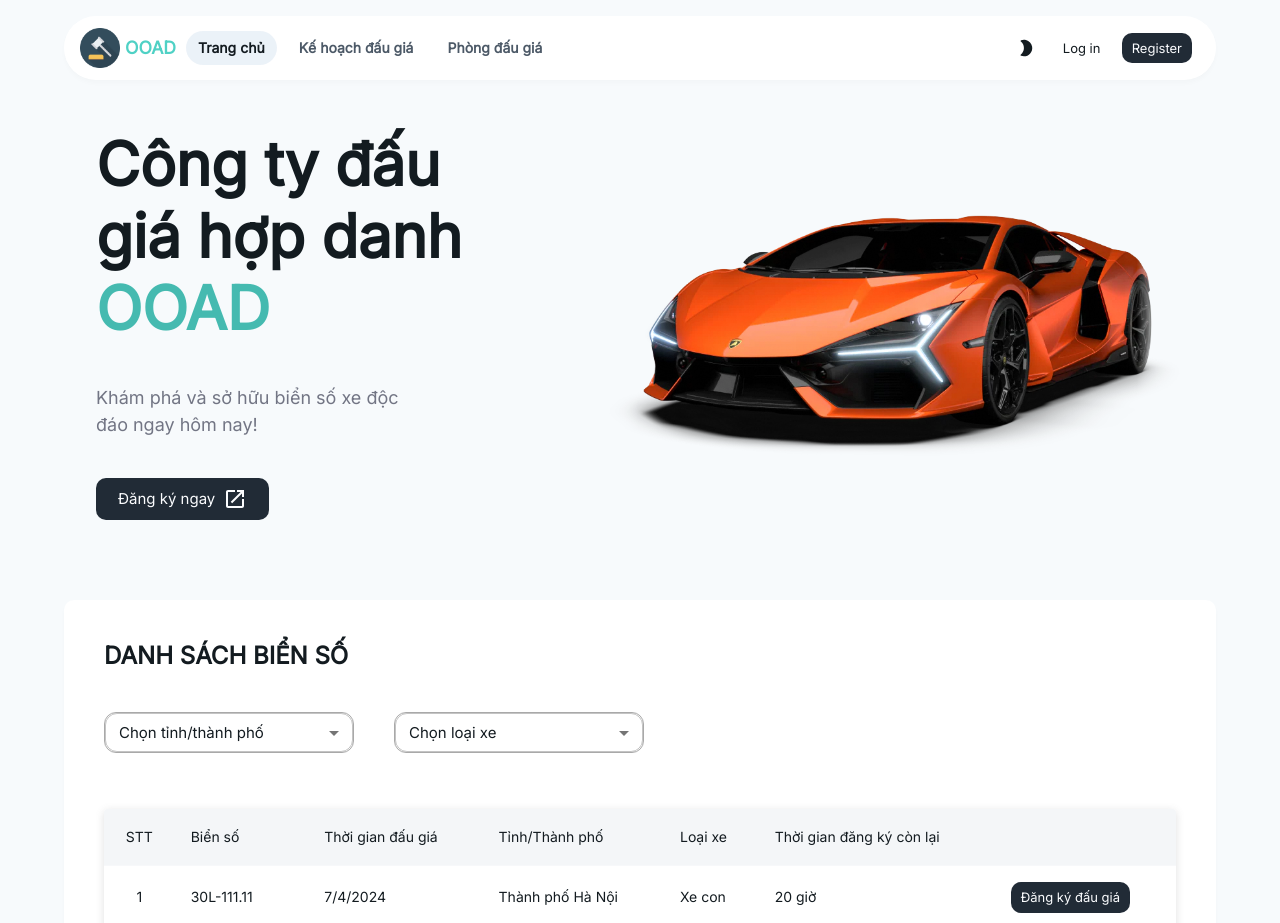
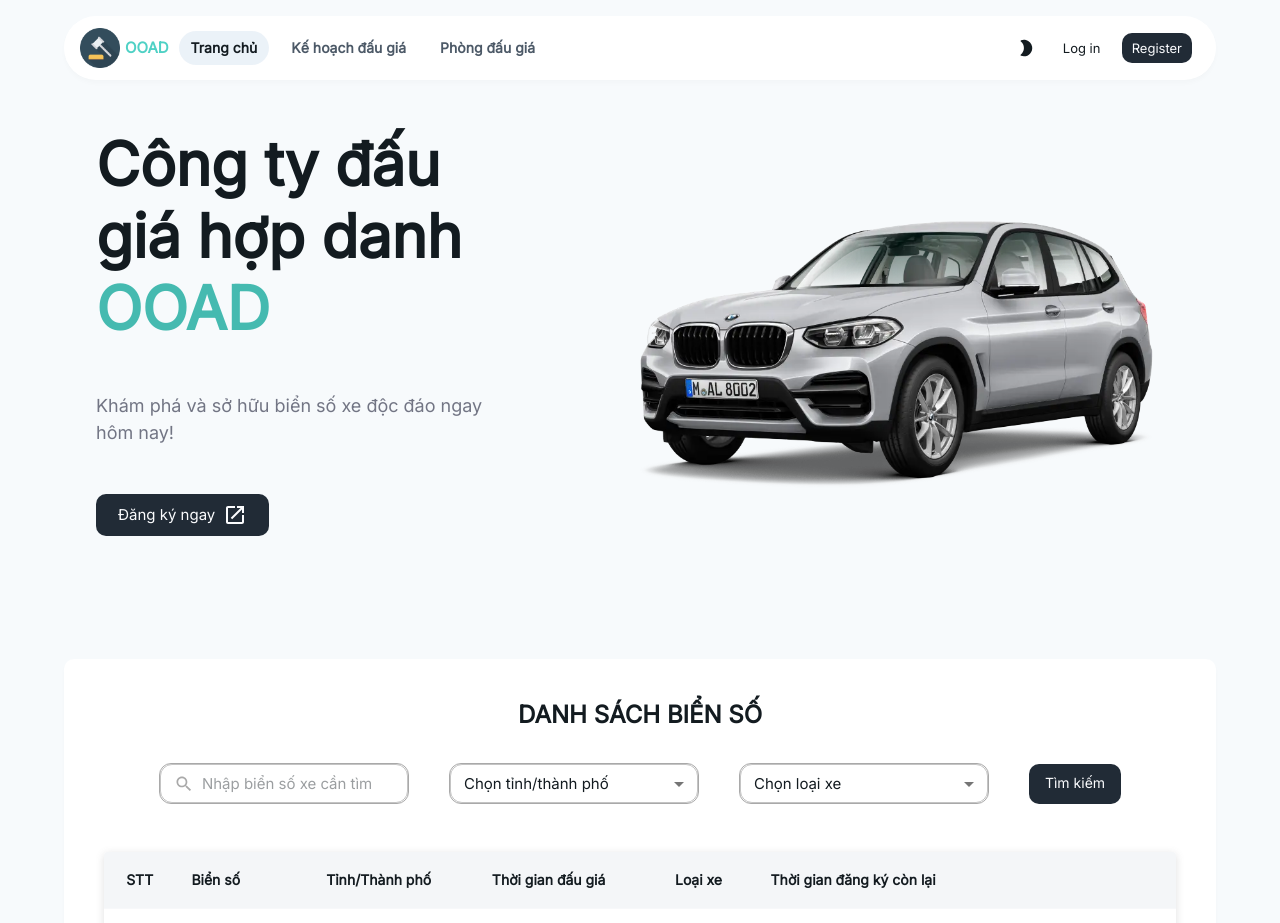
Before and after one commit to Haha6400/online-auction, a React (Create React App) app in the folder web/: page / in a window 1280 px wide. Shown: the top 923 px of the page. Built offline with nearby package versions, Linux system fonts and the light colour scheme.

Commit message:
Continue editing home page

```diff
--- a/web/src/components/base/AppAppBar.jsx
+++ b/web/src/components/base/AppAppBar.jsx
@@ -1,6 +1,5 @@
 import * as React from "react";
 import { Link } from "react-router-dom";
-import { useNavigate } from "react-router-dom";
 
 import Box from "@mui/material/Box";
 import AppBar from "@mui/material/AppBar";
@@ -14,10 +13,6 @@ import Drawer from "@mui/material/Drawer";
 import MenuIcon from "@mui/icons-material/Menu";
 import ToggleColorMode from "./ToggleColorMode";
 import Dialog from "@mui/material/Dialog";
-import Avatar from "@mui/material/Avatar";
-import Tooltip from "@mui/material/Tooltip";
-import IconButton from "@mui/material/IconButton";
-import Menu from "@mui/material/Menu";
 
 import { useThemeProvider } from "../../utils/ThemeContext";
 
@@ -26,7 +21,6 @@ import Register from "../common/Register";
 import AccountMenu from "../base/AccountMenu";
 
 import logo from "../../assets/logo.png";
-const settings = ["Profile", "Account", "Dashboard", "Logout"];
 
 const logoStyle = {
   width: "40px",
@@ -122,21 +116,20 @@ export default function AppAppBar(props) {
             >
               <Link to="/">
                 <Box sx={{ display: "flex", alignItems: "center" }}>
-                  <img
-                    src={logo}
-                    style={logoStyle}
-                    alt="logo of onlineauction"
-                  />
-                  <h3
-                    style={{
-                      color: "#4FD1C5",
+                  <img src={logo} style={logoStyle} alt="logo" />
+                  <Typography
+                    sx={(theme) => ({
+                      color:
+                        theme.palette.mode === "light"
+                          ? "#4FD1C5"
+                          : "primary.light",
                       fontWeight: "900",
                       display: "inline-block",
                       verticalAlign: "middle",
-                    }}
+                    })}
                   >
                     OOAD
-                  </h3>
+                  </Typography>
                 </Box>
               </Link>
               <Box sx={{ display: { xs: "none", md: "flex" } }}>
--- a/web/src/views/Home.jsx
+++ b/web/src/views/Home.jsx
@@ -1,7 +1,7 @@
 import * as React from "react";
 import Box from "@mui/material/Box";
 
-import { Toolbar, alpha } from "@mui/material";
+import { OutlinedInput, alpha } from "@mui/material";
 import Button from "@mui/material/Button";
 import Container from "@mui/material/Container";
 import Stack from "@mui/material/Stack";
@@ -18,10 +18,13 @@ import TableRow from "@mui/material/TableRow";
 import Paper from "@mui/material/Paper";
 
 import Launch from "@mui/icons-material/Launch";
+import Search from "@mui/icons-material/Search";
 
-import carImage from "../assets/car.png";
+import carImage from "../assets/car3.png";
 
-import { FormControl, InputLabel, Select, MenuItem } from "@mui/material";
+import { FormControl, Select, MenuItem, Dialog } from "@mui/material";
+
+import Register from "../components/common/Register";
 
 const rows = [
   {
@@ -29,84 +32,84 @@ const rows = [
     time: "7/4/2024",
     province: "Thành phố Hà Nội",
     carType: "Xe con",
-    remainingTime: "20 giờ",
+    remainingTime: "20 giờ 24 phút",
   },
   {
     licensePlate: "30L-222.22",
     time: "7/4/2024",
     province: "Thành phố Hà Nội",
     carType: "Xe con",
-    remainingTime: "20 giờ",
+    remainingTime: "20 giờ 24 phút",
   },
   {
     licensePlate: "30L-333.33",
     time: "7/4/2024",
     province: "Thành phố Hà Nội",
     carType: "Xe con",
-    remainingTime: "20 giờ",
+    remainingTime: "20 giờ 24 phút",
   },
   {
     licensePlate: "30L-444.44",
     time: "7/4/2024",
     province: "Thành phố Hà Nội",
     carType: "Xe con",
-    remainingTime: "20 giờ",
+    remainingTime: "20 giờ 24 phút",
   },
   {
     licensePlate: "30L-111.11",
     time: "7/4/2024",
     province: "Thành phố Hà Nội",
     carType: "Xe con",
-    remainingTime: "20 giờ",
+    remainingTime: "20 giờ 24 phút",
   },
   {
     licensePlate: "30L-222.22",
     time: "7/4/2024",
     province: "Thành phố Hà Nội",
     carType: "Xe con",
-    remainingTime: "20 giờ",
+    remainingTime: "20 giờ 24 phút",
   },
   {
     licensePlate: "30L-333.33",
     time: "7/4/2024",
     province: "Thành phố Hà Nội",
     carType: "Xe con",
-    remainingTime: "20 giờ",
+    remainingTime: "20 giờ 24 phút",
   },
   {
     licensePlate: "30L-444.44",
     time: "7/4/2024",
     province: "Thành phố Hà Nội",
     carType: "Xe con",
-    remainingTime: "20 giờ",
+    remainingTime: "20 giờ 24 phút",
   },
   {
     licensePlate: "30L-111.11",
     time: "7/4/2024",
     province: "Thành phố Hà Nội",
     carType: "Xe con",
-    remainingTime: "20 giờ",
+    remainingTime: "20 giờ 24 phút",
   },
   {
     licensePlate: "30L-222.22",
     time: "7/4/2024",
     province: "Thành phố Hà Nội",
     carType: "Xe con",
-    remainingTime: "20 giờ",
+    remainingTime: "20 giờ 24 phút",
   },
   {
     licensePlate: "30L-333.33",
     time: "7/4/2024",
     province: "Thành phố Hà Nội",
     carType: "Xe con",
-    remainingTime: "20 giờ",
+    remainingTime: "20 giờ 24 phút",
   },
   {
     licensePlate: "30L-444.44",
     time: "7/4/2024",
     province: "Thành phố Hà Nội",
     carType: "Xe con",
-    remainingTime: "20 giờ",
+    remainingTime: "20 giờ 24 phút",
   },
 ];
 
@@ -115,8 +118,31 @@ function CustomizedTables() {
   const [carType, setCarType] = React.useState("");
   return (
     <>
-      <Box sx={{ py: 5 }}>
-        <FormControl sx={{ minWidth: 250 }} size="small">
+      <Box
+        sx={{
+          py: 2,
+          display: "flex",
+          alignItems: "center",
+          justifyContent: "center",
+          flexWrap: "wrap",
+          gap: 5,
+        }}
+      >
+        <OutlinedInput
+          type="search"
+          placeholder="Nhập biển số xe cần tìm"
+          size="small"
+          sx={{
+            width: 250,
+            marginY: 2,
+            border: "1px solid darkgrey",
+            borderRadius: 3,
+          }}
+          startAdornment={
+            <Search sx={{ width: 20, color: "darkgrey", mr: 1 }} />
+          }
+        />
+        <FormControl sx={{ minWidth: 250, marginY: 2 }} size="small">
           <Select
             autoWidth
             displayEmpty
@@ -126,7 +152,6 @@ function CustomizedTables() {
             }}
             sx={{
               width: 250,
-              marginRight: 5,
               border: "1px solid darkgrey",
               borderRadius: 3,
             }}
@@ -142,7 +167,7 @@ function CustomizedTables() {
             </MenuItem>
           </Select>
         </FormControl>
-        <FormControl sx={{ minWidth: 250 }} size="small">
+        <FormControl sx={{ minWidth: 250, marginY: 2 }} size="small">
           <Select
             autoWidth
             displayEmpty
@@ -167,23 +192,34 @@ function CustomizedTables() {
             </MenuItem>
           </Select>
         </FormControl>
+        <Button
+          variant="contained"
+          color="primary"
+          sx={{ whiteSpace: "nowrap", marginY: 2 }}
+        >
+          Tìm kiếm
+        </Button>
       </Box>
       <TableContainer component={Paper} sx={{ mt: 2 }}>
         <Table sx={{ minWidth: 700 }} aria-label="customized table">
           <TableHead
             sx={(theme) => ({
               backgroundColor:
-                theme.palette.mode === "light" ? "#F4F6F8" : "transparent",
+                theme.palette.mode === "light" ? "#F4F6F8" : "#37404E",
             })}
           >
             <TableRow>
-              <TableCell align="center">STT</TableCell>
-              <TableCell>Biển số</TableCell>
-              <TableCell>Thời gian đấu giá</TableCell>
-              <TableCell>Tỉnh/Thành phố</TableCell>
-              <TableCell>Loại xe</TableCell>
-              <TableCell>Thời gian đăng ký còn lại</TableCell>
-              <TableCell></TableCell>
+              <TableCell sx={{ fontWeight: 600 }} align="center">
+                STT
+              </TableCell>
+              <TableCell sx={{ fontWeight: 600 }}>Biển số</TableCell>
+              <TableCell sx={{ fontWeight: 600 }}>Tỉnh/Thành phố</TableCell>
+              <TableCell sx={{ fontWeight: 600 }}>Thời gian đấu giá</TableCell>
+              <TableCell sx={{ fontWeight: 600 }}>Loại xe</TableCell>
+              <TableCell sx={{ fontWeight: 600 }}>
+                Thời gian đăng ký còn lại
+              </TableCell>
+              <TableCell sx={{ fontWeight: 600 }}></TableCell>
             </TableRow>
           </TableHead>
           <TableBody>
@@ -215,6 +251,12 @@ function CustomizedTables() {
 }
 
 export default function Home() {
+  const [openRegisterDialog, setOpenRegisterDialog] = React.useState(false);
+
+  const toggleRegisterDialog = () => {
+    setOpenRegisterDialog(!openRegisterDialog);
+  };
+
   return (
     <>
       <AppAppBar loginCheck="false" currentPage="home" />
@@ -239,25 +281,41 @@ export default function Home() {
             pb: { xs: 8, sm: 12 },
           }}
         >
-          <Box sx={{ display: "flex", justifyContent: "space-between", pl: 4 }}>
-            <Box sx={{ width: { xs: "100%", sm: "40%" } }}>
+          {/* Hero section */}
+          <Box
+            sx={{
+              display: "flex",
+              flexDirection: { lg: "row", xs: "column" },
+              justifyContent: "space-between",
+              pl: 4,
+            }}
+          >
+            <Box
+              sx={{
+                width: { xs: "100%", lg: "40%" },
+                textAlign: { xs: "center", lg: "left" },
+                display: "flex",
+                justifyContent: "center",
+              }}
+            >
+              <Stack
+                spacing={1}
+                useFlexGap
+                sx={{ width: { lg: "100%", md: "60%", xs: "80%" } }}
+              >
                 <Typography
                   variant="h1"
                   sx={{
                     lineHeight: 1.2,
-                  display: "flex",
-                  flexDirection: { xs: "column", md: "row" },
-                  alignSelf: "center",
-                  textAlign: "left",
                     fontSize: "60px",
                     fontWeight: "700",
                   }}
                 >
                   Công ty đấu giá hợp danh&nbsp;
-              </Typography>
                   <Typography
-                variant="h1"
+                    component={"span"}
                     sx={{
+                      display: { lg: "block" },
                       fontWeight: "800",
                       lineHeight: 1.2,
                       fontSize: "60px",
@@ -269,48 +327,65 @@ export default function Home() {
                   >
                     OOAD
                   </Typography>
+                </Typography>
+
                 <Typography
-                textAlign="left"
                   color="#727584"
                   sx={{
                     marginTop: 5,
-                  alignSelf: "center",
-                  width: { sm: "100%", md: "80%" },
                     fontSize: "18px",
                   }}
                 >
                   Khám phá và sở hữu biển số xe độc đáo ngay hôm nay!
                 </Typography>
-              <Stack
-                direction={{ xs: "column", sm: "row" }}
-                alignSelf="center"
-                spacing={1}
-                useFlexGap
-                sx={{ pt: 5, width: { xs: "100%", sm: "auto" } }}
-              >
+
+                <Box>
                   <Button
                     variant="contained"
                     color="primary"
                     size="large"
                     sx={{
+                      mt: 5,
                       display: "flex",
                       alignItems: "center",
                       gap: 1,
+                      width: { xs: "100%", lg: "auto" },
                     }}
+                    onClick={toggleRegisterDialog}
                   >
                     Đăng ký ngay
                     <Launch />
                   </Button>
+                  <Dialog
+                    open={openRegisterDialog}
+                    onClose={toggleRegisterDialog}
+                    aria-labelledby="scroll-dialog-title"
+                    aria-describedby="scroll-dialog-description"
+                  >
+                    <Register />
+                  </Dialog>
+                </Box>
               </Stack>
             </Box>
-            <Box sx={{ width: "65%", display: "flex", alignItems: "center" }}>
+            <Box
+              sx={{
+                width: { lg: "65%", xs: "100%" },
+                display: { xs: "none", sm: "flex" },
+                justifyContent: "center",
+                alignItems: "center",
+              }}
+            >
+              <Box sx={{ width: { lg: "100%", xs: "80%" } }}>
                 <img
                   src={carImage}
-                style={{ width: 700 }}
-                alt="logo of onlineauction"
+                  style={{ maxWidth: "100%", textAlign: "center" }}
+                  alt="car hero"
                 />
               </Box>
             </Box>
+          </Box>
+
+          {/* List of license plate */}
           <Box
             sx={(theme) => ({
               mt: { xs: 8, sm: 10 },
@@ -330,7 +405,7 @@ export default function Home() {
               component="h2"
               variant="h5"
               color="text.primary"
-              sx={{ fontWeight: 700, fontSize: 24 }}
+              sx={{ fontWeight: 700, fontSize: 24, textAlign: "center" }}
             >
               DANH SÁCH BIỂN SỐ
             </Typography>
```
Also changed, not shown: web/src/components/common/Footer.jsx (+15 -2 lines), web/src/assets/car2.png (added), web/src/assets/car3.png (added). Lines whose indentation alone changed are shown as unchanged.
